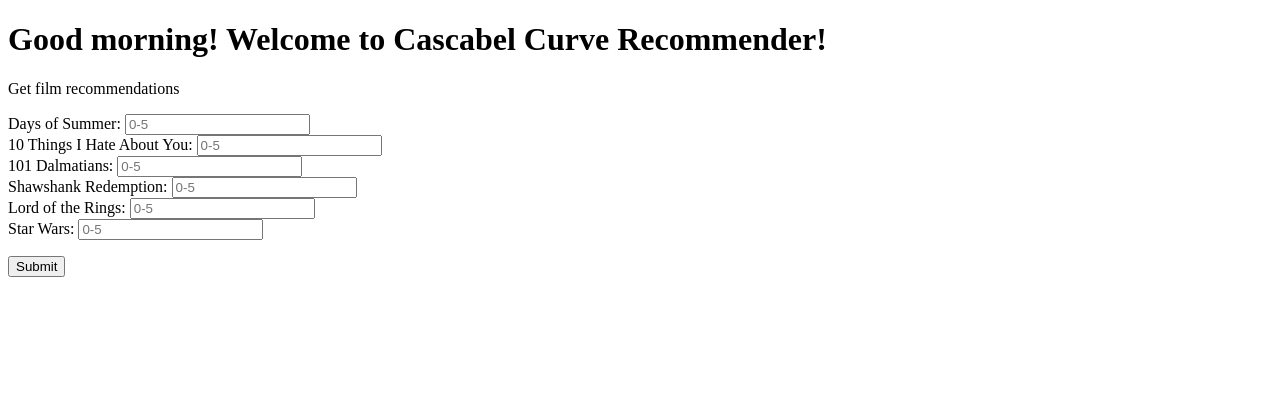
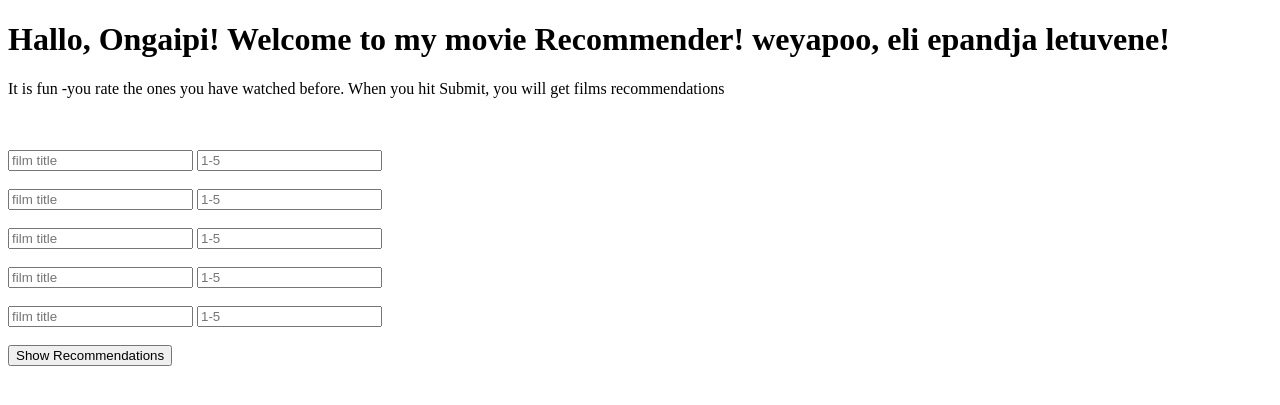
Before and after one commit to Ndafuda/cascabel_recommender, a Flask app: page / in a window 1280 px wide. Shown: the top 405 px of the page. Run offline with Flask 2, Linux system fonts and the light colour scheme; parts of the project's set-up code (start-up, migrations or seed data) failed here and were passed over.

Commit message:
updates to implement the nmf recommendera

```diff
--- a/application.py
+++ b/application.py
@@ -1,19 +1,23 @@
 from flask import Flask, render_template, request
+from nmf_recommender import recommend_nmf, films
 from simple_recommender import recommend
+from convert_arg import convert_args_dict
 
 app = Flask(__name__)
 
 @app.route('/')
 def hello_fun():
-    return render_template("main.html", title1="Cascabel")
+    return render_template("main_test.html", title1="Cascabel", films=films)
 
 
 @app.route('/recommendations')
 def recommender():
-    user_input_from_app = request.args
-    print('Is this working? Rating for movie1',request.args['movie1'])
-    top3_films = recommend(user_input_from_app)
-    return render_template("recommender.html", films_var = top3_films)
+    title = request.args.getlist('title')
+    rating = request.args.getlist('rating')
+    user_input = convert_args_dict(title, rating)
+    recs = recommend_nmf(user_input)
+    print(recs)
+    return render_template("recommender.html", recs = recs)
 
 
 if __name__ == '__main__':
--- /dev/null
+++ b/read_movies.py
@@ -0,0 +1,6 @@
+import pandas as pd
+
+# movie, ratings by users
+R = pd.read_csv('../most_watched_user.csv', index_col=0) ##input data no missing values
+films = R.columns.tolist() #movies
+users = R.index.tolist() #users
--- a/simple_recommender.py
+++ b/simple_recommender.py
@@ -1,14 +1,8 @@
 import random
-
-films = ["Burnt by the Sun",
-"Pulp Fiction",
-"Ghostbusters",
-"Star Trek",
-"Day after Tomorrow"
-]
+from read_movies import films
 
 
 def recommend(user_input_dict):
     random.shuffle(films)
     # Using nmf_mode together with user_input_dict to give recommendations to user.
-    return films[:3]
+    return films[:10]
--- a/templates/main.html
+++ b/templates/main.html
@@ -9,9 +9,9 @@
 
   <body>
 
-    <h1>Good morning! Welcome to Cascabel Curve Recommender!</h1>
+    <h1>Hallo, Ongaipi! Welcome to my movie Recommender! weyapoo, eli epandja letuvene!</h1>
 
-    <p>Get film recommendations</p>
+    <p>Try it it is fun -you rate the ones you have watched before. When you hit Submit, you will get films recommendations</p>
 
     <form action="/recommendations">
       Days of Summer: <input type=text name="movie1" placeholder="0-5"><br>
--- /dev/null
+++ b/templates/main_test.html
@@ -0,0 +1,44 @@
+<!DOCTYPE html>
+
+<html lang="en" dir="ltr">
+
+  <head>
+    <meta charset="utf-8">
+    <title>{{title1}}</title>
+  </head>
+
+  <body>
+
+    <h1>Hallo, Ongaipi! Welcome to my movie Recommender! weyapoo, eli epandja letuvene!</h1>
+
+    <p>It is fun -you rate the ones you have watched before. When you hit Submit, you will get films recommendations</p>
+
+    <form action="/recommendations">
+        <br>
+        <br>
+        {% for i in range(5)%}
+        <input type="text"
+               name="title"
+               placeholder="film title"
+               required
+               list="films"
+        </input>
+        <input type="text"
+               name="rating"
+               placeholder="1-5"
+               required
+        </input>
+        <br>
+        <br>
+        {% endfor %}
+        <button type="submit">Show Recommendations</button>
+    </form>
+    <datalist id="films">
+        {% for film in films%}
+        <option value="{{film}}"></option>
+        {% endfor %}
+    </datalist>
+
+</body>
+
+</html>
--- a/templates/recommender.html
+++ b/templates/recommender.html
@@ -10,7 +10,7 @@
   <body>
 
       <ul>
-        {%for f in films_var%}
+        {%for f in recs%}
           <li>{{f}}</li>
         {%endfor%}
 
```
Also changed, not shown: convert_arg.py (added, +11 -0 lines), nmf_recommender.py (added, +57 -0 lines).
